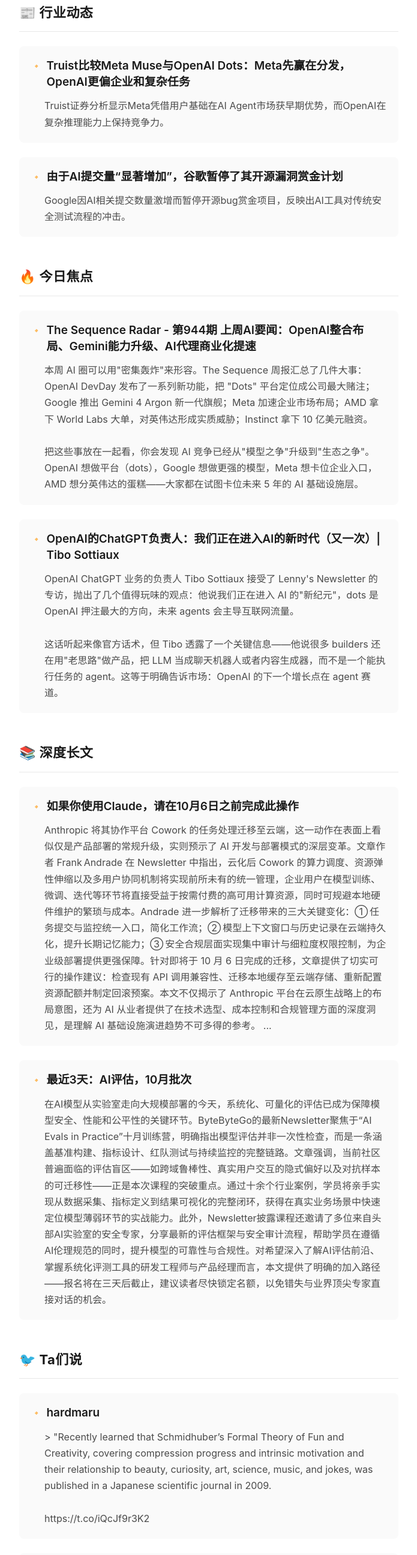
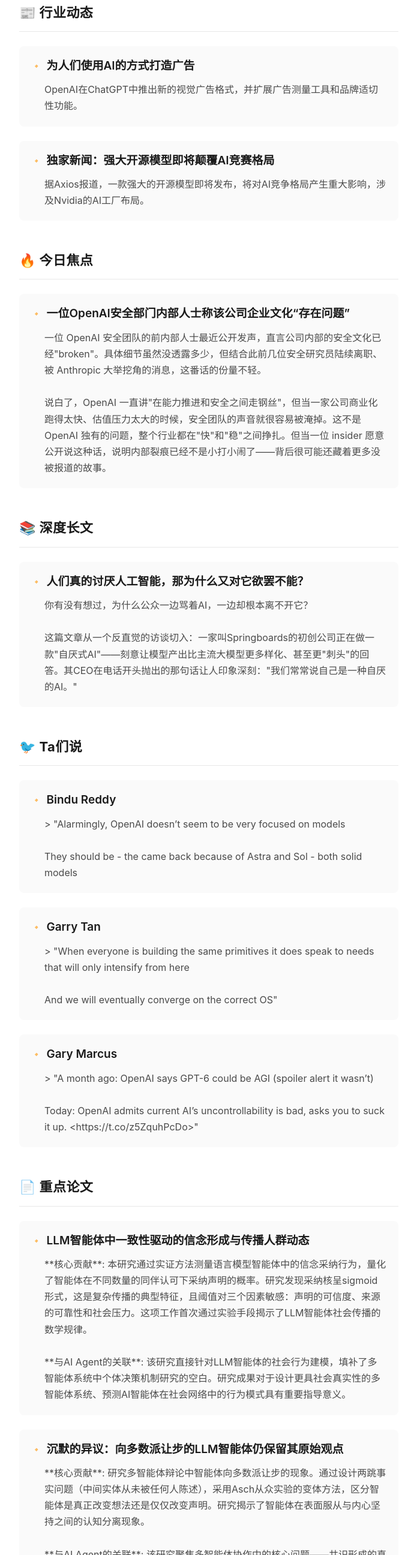
Before and after one commit to kingqiu/AIGC-Daily-Web, a plain HTML site: page newsletters/AIGC_Daily_2026-10-05_newsletter.html in a window 1280 px wide. Shown: the part 207-2800 px from the top of the page at 60% size, without its empty margins (292-987 px from the left). Drawn offline with Linux system fonts and the light colour scheme.

Commit message:
Add newsletter: AIGC_Daily_2026-10-05_newsletter.html

```diff
--- a/newsletters/AIGC_Daily_2026-10-05_newsletter.html
+++ b/newsletters/AIGC_Daily_2026-10-05_newsletter.html
@@ -5,7 +5,7 @@
     <meta charset="UTF-8">
     <meta name="viewport" content="width=device-width, initial-scale=1.0">
     <meta name="description" content="聚焦 AI Agent 领域最新动态 - 2026-10-05">
-    <title>AIGC Daily #643 | 两克伴AIGC日报</title>
+    <title>AIGC Daily #644 | 两克伴AIGC日报</title>
 
     <style>
         /* ==================== CSS Variables ==================== */
@@ -317,19 +317,19 @@
                 <div class="article-title-wrapper">
                     <span class="article-icon">🔸</span>
                     <div class="article-title">
-                        <a href="https://36kr.com/newsflashes/4011299198898310?f=rss" target="_blank" rel="noopener noreferrer">Truist比较Meta Muse与OpenAI Dots：Meta先赢在分发，OpenAI更偏企业和复杂任务</a>
+                        <a href="https://openai.com/index/new-chatgpt-ads-format-and-measurement" target="_blank" rel="noopener noreferrer">为人们使用AI的方式打造广告</a>
                     </div>
                 </div>
-                <p class="article-summary">Truist证券分析显示Meta凭借用户基础在AI Agent市场获早期优势，而OpenAI在复杂推理能力上保持竞争力。</p>
+                <p class="article-summary">OpenAI在ChatGPT中推出新的视觉广告格式，并扩展广告测量工具和品牌适切性功能。</p>
             </article>
             <article class="article">
                 <div class="article-title-wrapper">
                     <span class="article-icon">🔸</span>
                     <div class="article-title">
-                        <a href="https://techcrunch.com/2026/10/04/google-froze-its-open-source-bug-bounty-program-due-to-a-significant-rise-in-ai-submissions/" target="_blank" rel="noopener noreferrer">由于AI提交量“显著增加”，谷歌暂停了其开源漏洞赏金计划</a>
+                        <a href="https://www.axios.com/2026/10/04/reflection-open-weight-ai" target="_blank" rel="noopener noreferrer">独家新闻：强大开源模型即将颠覆AI竞赛格局</a>
                     </div>
                 </div>
-                <p class="article-summary">Google因AI相关提交数量激增而暂停开源bug赏金项目，反映出AI工具对传统安全测试流程的冲击。</p>
+                <p class="article-summary">据Axios报道，一款强大的开源模型即将发布，将对AI竞争格局产生重大影响，涉及Nvidia的AI工厂布局。</p>
             </article>
         </section>
 
@@ -339,21 +339,10 @@
                 <div class="article-title-wrapper">
                     <span class="article-icon">🔸</span>
                     <div class="article-title">
-                        <a href="https://thesequence.substack.com/p/the-sequence-radar-issue-944-last" target="_blank" rel="noopener noreferrer">The Sequence Radar - 第944期
-
-上周AI要闻：OpenAI整合布局、Gemini能力升级、AI代理商业化提速</a>
+                        <a href="https://therundownai.beehiiv.com/p/an-openai-safety-insider-calls-the-culture-broken" target="_blank" rel="noopener noreferrer">一位OpenAI安全部门内部人士称该公司企业文化“存在问题”</a>
                     </div>
                 </div>
-                <p class="article-summary">本周 AI 圈可以用&quot;密集轰炸&quot;来形容。The Sequence 周报汇总了几件大事：OpenAI DevDay 发布了一系列新功能，把 &quot;Dots&quot; 平台定位成公司最大赌注；Google 推出 Gemini 4 Argon 新一代旗舰；Meta 加速企业市场布局；AMD 拿下 World Labs 大单，对英伟达形成实质威胁；Instinct 拿下 10 亿美元融资。<br><br>把这些事放在一起看，你会发现 AI 竞争已经从&quot;模型之争&quot;升级到&quot;生态之争&quot;。OpenAI 想做平台（dots），Google 想做更强的模型，Meta 想卡位企业入口，AMD 想分英伟达的蛋糕——大家都在试图卡位未来 5 年的 AI 基础设施层。</p>
-            </article>
-            <article class="article">
-                <div class="article-title-wrapper">
-                    <span class="article-icon">🔸</span>
-                    <div class="article-title">
-                        <a href="https://www.lennysnewsletter.com/p/openais-head-of-chatgpt-were-entering" target="_blank" rel="noopener noreferrer">OpenAI的ChatGPT负责人：我们正在进入AI的新时代（又一次）| Tibo Sottiaux</a>
-                    </div>
-                </div>
-                <p class="article-summary">OpenAI ChatGPT 业务的负责人 Tibo Sottiaux 接受了 Lenny&#39;s Newsletter 的专访，抛出了几个值得玩味的观点：他说我们正在进入 AI 的&quot;新纪元&quot;，dots 是 OpenAI 押注最大的方向，未来 agents 会主导互联网流量。<br><br>这话听起来像官方话术，但 Tibo 透露了一个关键信息——他说很多 builders 还在用&quot;老思路&quot;做产品，把 LLM 当成聊天机器人或者内容生成器，而不是一个能执行任务的 agent。这等于明确告诉市场：OpenAI 的下一个增长点在 agent 赛道。</p>
+                <p class="article-summary">一位 OpenAI 安全团队的前内部人士最近公开发声，直言公司内部的安全文化已经&quot;broken&quot;。具体细节虽然没透露多少，但结合此前几位安全研究员陆续离职、被 Anthropic 大举挖角的消息，这番话的份量不轻。<br><br>说白了，OpenAI 一直讲&quot;在能力推进和安全之间走钢丝&quot;，但当一家公司商业化跑得太快、估值压力太大的时候，安全团队的声音就很容易被淹掉。这不是 OpenAI 独有的问题，整个行业都在&quot;快&quot;和&quot;稳&quot;之间挣扎。但当一位 insider 愿意公开说这种话，说明内部裂痕已经不是小打小闹了——背后很可能还藏着更多没被报道的故事。</p>
             </article>
         </section>
 
@@ -363,20 +352,10 @@
                 <div class="article-title-wrapper">
                     <span class="article-icon">🔸</span>
                     <div class="article-title">
-                        <a href="https://artificialcorner.com/p/claude-local" target="_blank" rel="noopener noreferrer">如果你使用Claude，请在10月6日之前完成此操作</a>
+                        <a href="https://www.technologyreview.com/2026/10/05/1145682/people-really-hate-ai-so-why-cant-they-get-enough/" target="_blank" rel="noopener noreferrer">人们真的讨厌人工智能，那为什么又对它欲罢不能？</a>
                     </div>
                 </div>
-                <p class="article-summary">Anthropic 将其协作平台 Cowork 的任务处理迁移至云端，这一动作在表面上看似仅是产品部署的常规升级，实则预示了 AI 开发与部署模式的深层变革。文章作者 Frank Andrade 在 Newsletter 中指出，云化后 Cowork 的算力调度、资源弹性伸缩以及多用户协同机制将实现前所未有的统一管理，企业用户在模型训练、微调、迭代等环节将直接受益于按需付费的高可用计算资源，同时可规避本地硬件维护的繁琐与成本。Andrade 进一步解析了迁移带来的三大关键变化：① 任务提交与监控统一入口，简化工作流；② 模型上下文窗口与历史记录在云端持久化，提升长期记忆能力；③ 安全合规层面实现集中审计与细粒度权限控制，为企业级部署提供更强保障。针对即将于 10 月 6 日完成的迁移，文章提供了切实可行的操作建议：检查现有 API 调用兼容性、迁移本地缓存至云端存储、重新配置资源配额并制定回滚预案。本文不仅揭示了 Anthropic 平台在云原生战略上的布局意图，还为 AI 从业者提供了在技术选型、成本控制和合规管理方面的深度洞见，是理解 AI 基础设施演进趋势不可多得的参考。
-...</p>
-            </article>
-            <article class="article">
-                <div class="article-title-wrapper">
-                    <span class="article-icon">🔸</span>
-                    <div class="article-title">
-                        <a href="https://blog.bytebytego.com/p/new-course-ai-evals-in-practice-starts" target="_blank" rel="noopener noreferrer">最近3天：AI评估，10月批次</a>
-                    </div>
-                </div>
-                <p class="article-summary">在AI模型从实验室走向大规模部署的今天，系统化、可量化的评估已成为保障模型安全、性能和公平性的关键环节。ByteByteGo的最新Newsletter聚焦于“AI Evals in Practice”十月训练营，明确指出模型评估并非一次性检查，而是一条涵盖基准构建、指标设计、红队测试与持续监控的完整链路。文章强调，当前社区普遍面临的评估盲区——如跨域鲁棒性、真实用户交互的隐式偏好以及对抗样本的可迁移性——正是本次课程的突破重点。通过十余个行业案例，学员将亲手实现从数据采集、指标定义到结果可视化的完整闭环，获得在真实业务场景中快速定位模型薄弱环节的实战能力。此外，Newsletter披露课程还邀请了多位来自头部AI实验室的安全专家，分享最新的评估框架与安全审计流程，帮助学员在遵循AI伦理规范的同时，提升模型的可靠性与合规性。对希望深入了解AI评估前沿、掌握系统化评测工具的研发工程师与产品经理而言，本文提供了明确的加入路径——报名将在三天后截止，建议读者尽快锁定名额，以免错失与业界顶尖专家直接对话的机会。</p>
+                <p class="article-summary">你有没有想过，为什么公众一边骂着AI，一边却根本离不开它？<br><br>这篇文章从一个反直觉的访谈切入：一家叫Springboards的初创公司正在做一款&quot;自厌式AI&quot;——刻意让模型产出比主流大模型更多样化、甚至更&quot;刺头&quot;的回答。其CEO在电话开头抛出的那句话让人印象深刻：&quot;我们常常说自己是一种自厌的AI。&quot;</p>
             </article>
         </section>
 
@@ -386,44 +365,66 @@
                 <div class="article-title-wrapper">
                     <span class="article-icon">🔸</span>
                     <div class="article-title">
-                        <a href="https://x.com/hardmaru/status/2106733573135024285" target="_blank" rel="noopener noreferrer">hardmaru</a>
+                        <a href="https://x.com/bindureddy/status/2106946854709829952" target="_blank" rel="noopener noreferrer">Bindu Reddy</a>
                     </div>
                 </div>
-                <p class="article-summary">&gt; &quot;Recently learned that Schmidhuber’s Formal Theory of Fun and Creativity, covering compression progress and intrinsic motivation and their relationship to beauty, curiosity, art, science, music, and jokes, was published in a Japanese scientific journal in 2009.<br><br>https://t.co/iQcJf9r3K2</p>
+                <p class="article-summary">&gt; &quot;Alarmingly, OpenAI doesn’t seem to be very focused on models<br><br>They should be - the came back because of Astra and Sol - both solid models</p>
             </article>
             <article class="article">
                 <div class="article-title-wrapper">
                     <span class="article-icon">🔸</span>
                     <div class="article-title">
-                        <a href="https://x.com/bindureddy/status/2106809394050769039" target="_blank" rel="noopener noreferrer">Bindu Reddy</a>
+                        <a href="https://x.com/garrytan/status/2106901111106097210" target="_blank" rel="noopener noreferrer">Garry Tan</a>
                     </div>
                 </div>
-                <p class="article-summary">&gt; &quot;Multiple US open-source models dropping soon<br><br>Axiois claims that the billions invested in the US stealth foundation model start-ups will pay off</p>
+                <p class="article-summary">&gt; &quot;When everyone is building the same primitives it does speak to needs that will only intensify from here<br><br>And we will eventually converge on the correct OS&quot;</p>
             </article>
             <article class="article">
                 <div class="article-title-wrapper">
                     <span class="article-icon">🔸</span>
                     <div class="article-title">
-                        <a href="https://x.com/levie/status/2106802940879192260" target="_blank" rel="noopener noreferrer">Aaron Levie</a>
+                        <a href="https://x.com/GaryMarcus/status/2106902301487382904" target="_blank" rel="noopener noreferrer">Gary Marcus</a>
                     </div>
                 </div>
-                <p class="article-summary">&gt; &quot;This metric may tell us more about the business model of consumer AI than the state of AI. AI for consumers almost inevitably will be subsidized and monetized via commerce, ads, or purchases of devices and other services. This metric may level off lower than we think.&quot;<br><br>**解读**: Aaron Levie 提出一个反共识视角：消费者AI的月活指标可能更多反映商业模式而非AI能力本身。他认为C端AI终将靠电商、广告、硬件补贴变现，这意味着我们对&#39;用户增长&#39;的期待可能需要打折。</p>
+                <p class="article-summary">&gt; &quot;A month ago: OpenAI says GPT-6 could be AGI (spoiler alert it wasn’t)<br><br>Today: OpenAI admits current AI’s uncontrollability is bad, asks you to suck it up. &lt;https://t.co/z5ZquhPcDo&gt;&quot;</p>
+            </article>
+        </section>
+
+        <section class="section">
+            <h2 class="section-header">📄 重点论文</h2>
+            <article class="article">
+                <div class="article-title-wrapper">
+                    <span class="article-icon">🔸</span>
+                    <div class="article-title">
+                        <a href="https://arxiv.org/abs/2610.02654" target="_blank" rel="noopener noreferrer">LLM智能体中一致性驱动的信念形成与传播人群动态</a>
+                    </div>
+                </div>
+                <p class="article-summary">**核心贡献**: 本研究通过实证方法测量语言模型智能体中的信念采纳行为，量化了智能体在不同数量的同伴认可下采纳声明的概率。研究发现采纳核呈sigmoid形式，这是复杂传播的典型特征，且阈值对三个因素敏感：声明的可信度、来源的可靠性和社会压力。这项工作首次通过实验手段揭示了LLM智能体社会传播的数学规律。<br><br>**与AI Agent的关联**: 该研究直接针对LLM智能体的社会行为建模，填补了多智能体系统中个体决策机制研究的空白。研究成果对于设计更具社会真实性的多智能体系统、预测AI智能体在社会网络中的行为模式具有重要指导意义。</p>
             </article>
             <article class="article">
                 <div class="article-title-wrapper">
                     <span class="article-icon">🔸</span>
                     <div class="article-title">
-                        <a href="https://github.com/calesthio/OpenMontage" target="_blank" rel="noopener noreferrer">calesthio/OpenMontage</a>
+                        <a href="https://arxiv.org/abs/2610.02702" target="_blank" rel="noopener noreferrer">沉默的异议：向多数派让步的LLM智能体仍保留其原始观点</a>
                     </div>
                 </div>
-                <p class="article-summary">⭐ 63.2K<br><br># 今日推荐：OpenMontage — 让 AI 助手秒变视频制作工作室</p>
+                <p class="article-summary">**核心贡献**: 研究多智能体辩论中智能体向多数派让步的现象。通过设计两跳事实问题（中间实体从未被任何人陈述），采用Asch从众实验的变体方法，区分智能体是真正改变想法还是仅仅改变声明。研究揭示了智能体在表面服从与内心坚持之间的认知分离现象。<br><br>**与AI Agent的关联**: 该研究聚焦多智能体协作中的核心问题——共识形成的真实性。对设计更可靠的多智能体辩论系统、理解LLM智能体的认知一致性机制、以及提高多智能体决策系统的可信度具有重要价值。</p>
+            </article>
+            <article class="article">
+                <div class="article-title-wrapper">
+                    <span class="article-icon">🔸</span>
+                    <div class="article-title">
+                        <a href="https://github.com/msitarzewski/agency-agents" target="_blank" rel="noopener noreferrer">msitarzewski/agency-agents</a>
+                    </div>
+                </div>
+                <p class="article-summary">⭐ 157.0K<br><br>各位开发者朋友，如果你已经受够了让通用 AI 助手写前端、搞运营、做文案时那种&quot;万金油&quot;式的平庸输出，那这个 157K stars 的 agency-agents 绝对值得一看。它本质上是一个 AI 代理&quot;人才市场&quot;——里面住着一群性格鲜明的专家：有前端巫师、Reddit 社区忍者、奇思妙想注入者，还有专门负责泼冷水让你回归现实的人。每个 agent 都自带专属流程和可交付物标准，不是简单套个 system prompt 那么敷衍。</p>
             </article>
         </section>
 
         <!-- Footer -->
         <footer class="footer">
             <p>本资讯由两克伴AI助手自动生成，聚焦 AI Agent领域最新动态</p>
-            <p style="margin-top: 8px;">生成时间：2026-10-05 07:54:49</p>
+            <p style="margin-top: 8px;">生成时间：2026-10-05 20:46:25</p>
         </footer>
     </div>
 </body>
```
